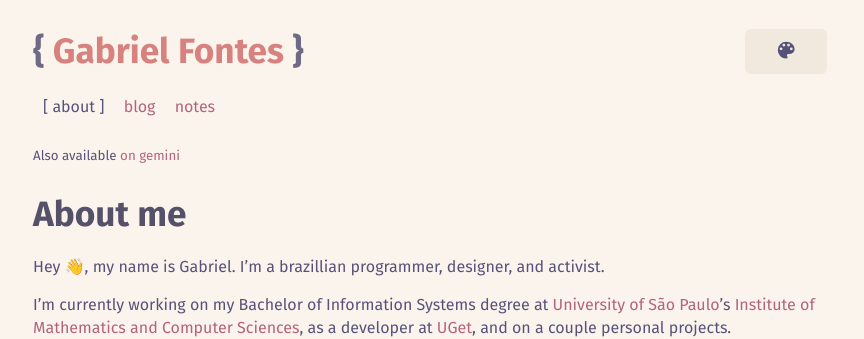
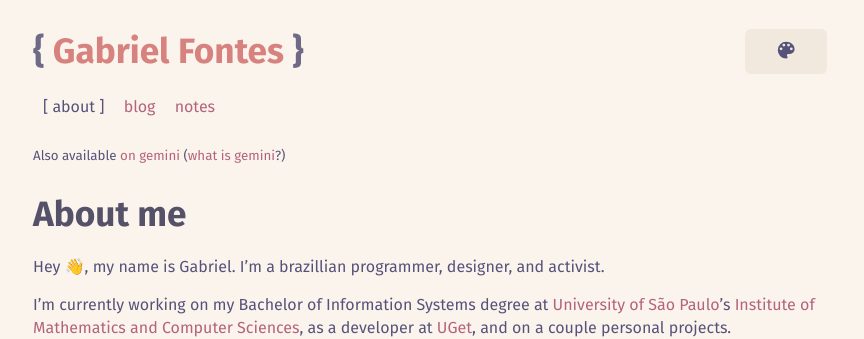
Before and after one commit to Misterio77/website, a Jekyll site: the page built from index.md, in a window 1280 px wide. Shown: the top 339 px of the page, without its empty margins (207-1071 px from the left). Built offline with Jekyll 4.4.1, drawn with Linux system fonts in a browser that asks for light colours.

Commit message:
add link to video about gemini

```diff
--- a/_includes/nav.html
+++ b/_includes/nav.html
@@ -16,5 +16,5 @@
   </ul>
 </nav>
 <nav>
-  <small>Also available <a href="gemini://misterio.me{{ page.url | replace: ".html", ".gmi" }}">on gemini</a></small>
+  <small>Also available <a href="gemini://misterio.me{{ page.url | replace: ".html", ".gmi" }}">on gemini</a> (<a href="https://www.youtube.com/watch?v=Iq1k_FCWPXk">what is gemini</a>?)</small>
 </nav>
```
